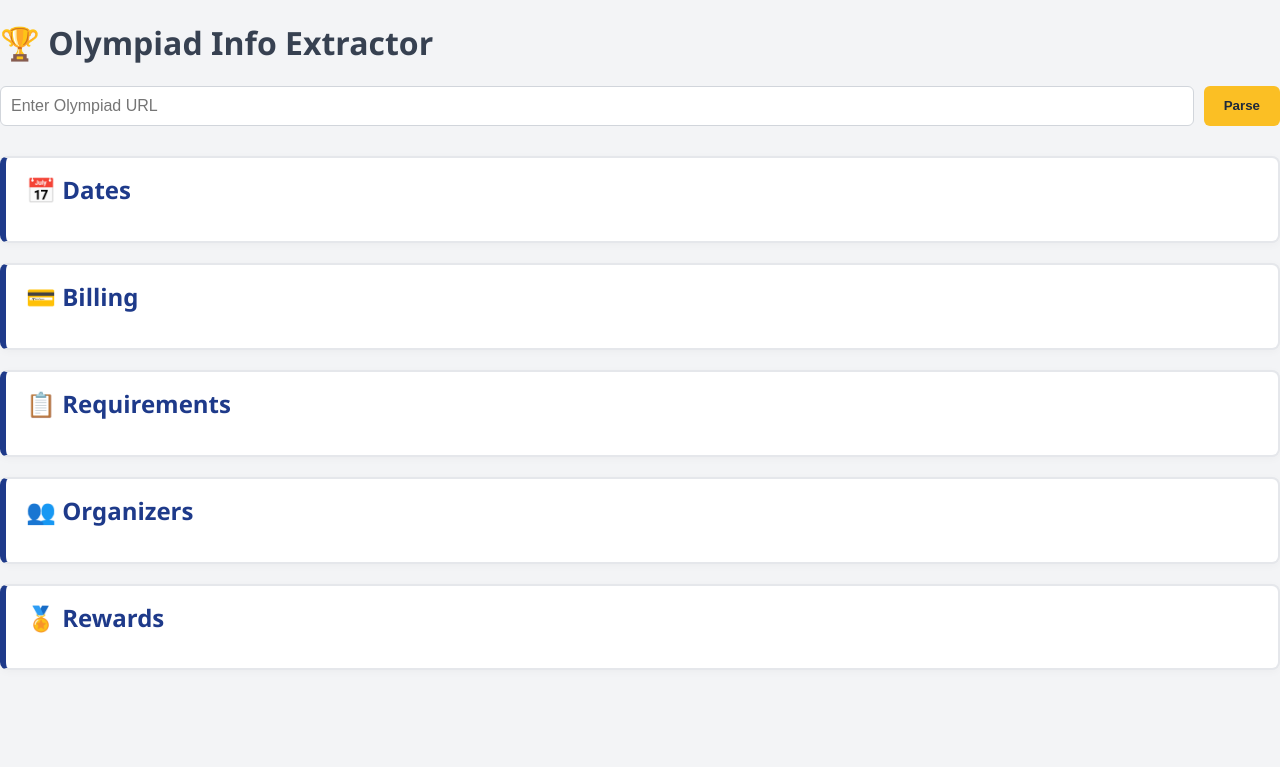
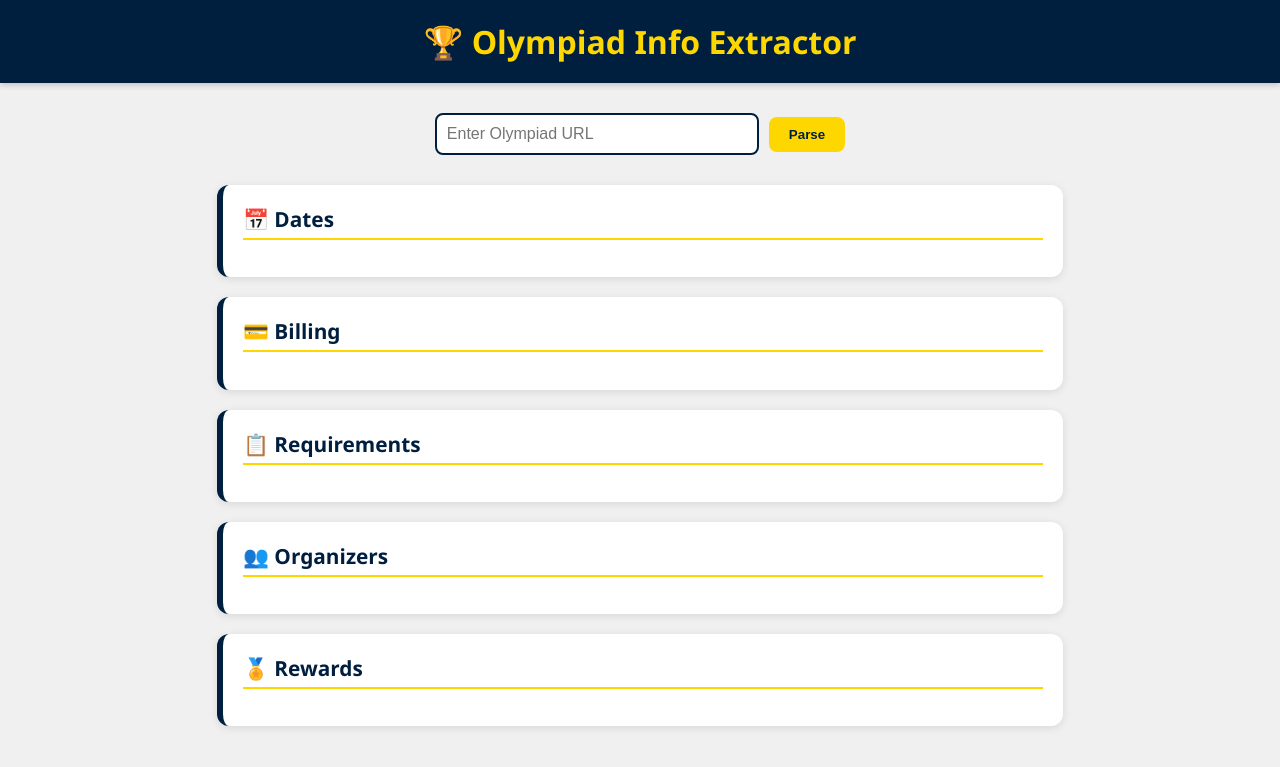
Before and after one commit to Cod-eer/Olympiad-calendar, a Flask app: page / in a window 1280 px wide. Shown: the top 767 px of the page. Run offline with Flask 3, Linux system fonts and the light colour scheme.

```diff
--- a/app.py
+++ b/app.py
@@ -1,11 +1,14 @@
 from flask import Flask, render_template, jsonify, request
+from flask_sqlalchemy import SQLAlchemy
 from dotenv import load_dotenv
 from pathlib import Path
 import os
+import time
 import backend.app.scraper as scraper
 import requests
 
 load_dotenv(dotenv_path=Path("config/.env"))
+
 
 
 
@@ -14,6 +17,28 @@ app = Flask(
     template_folder="frontend/source/pages/templates",
     static_folder="frontend/static",
 )
+
+app.config['SQLALCHEMY_DATABASE_URI'] = 'sqlite:///calendar.db'
+app.config['SQLALCHEMY_TRACK_MODIFICATIONS'] = False
+db = SQLAlchemy(app)
+
+class OlympiadEvent(db.Model):
+    id = db.Column(db.Integer, primary_key=True)
+    url = db.Column(db.String(500), nullable=False)
+    title = db.Column(db.String(200), nullable=False)
+    date = db.Column(db.String(100), nullable=True)
+
+    def to_dict(self):
+        return {
+            "id": self.id,
+            "url": self.url,
+            "title": self.title,
+            "date": self.date,
+        }
+
+    def __repr__(self):
+        return '<Event %r>' % self.id
+
 
 app.config["OPENAI_API_KEY"] = os.getenv("OPENAI_API_KEY")
 @app.route("/", methods=["GET", "POST"])
--- a/frontend/source/pages/templates/landing.html
+++ b/frontend/source/pages/templates/landing.html
@@ -62,7 +62,19 @@
 
         function buildList(items) {
           if (!items || items.length === 0) return `<p>Not specified</p>`;
-          const list = items.map((item) => `<li>${item}</li>`).join("");
+          let list = "";
+          for (let i = 0; i < items.length; i++) {
+            if (typeof items[i] === "string") {
+              list += `<li>${items[i]}</li>`;
+            } else {
+              list += `<li>${items[i]["main"]}</li>`;
+              let nested = "";
+              for (const n of items[i]["subitems"]) {
+                nested += `<li>${n}</li>`;
+              }
+              list += `<ul>${nested}</ul>`;
+            }
+          }
           return `<ul>${list}</ul>`;
         }
 
--- a/frontend/static/style.css
+++ b/frontend/static/style.css
@@ -1,95 +1,94 @@
-/* Base layout */
+/* Global Styles */
 body {
+  font-family: "Segoe UI", Tahoma, Geneva, Verdana, sans-serif;
+  background-color: #f0f0f0;
+  color: #333;
   margin: 0;
   padding: 0;
-  font-family: 'Segoe UI', sans-serif;
-  background-color: #F3F4F6; /* Light Gray */
-  color: #374151; /* Slate Gray */
 }
 
 /* Header */
-header {
-  background-color: #1E3A8A; /* Navy Blue */
-  color: white;
+h1 {
+  background-color: #001f3f;
+  color: #ffd700;
   padding: 20px;
   text-align: center;
-  font-size: 1.8em;
-  font-weight: bold;
+  margin: 0;
+  font-size: 2em;
+  box-shadow: 0 2px 6px rgba(0, 0, 0, 0.2);
 }
 
-/* Main content wrapper */
-.container {
-  max-width: 800px;
-  margin: 40px auto;
-  padding: 0 20px;
-}
-
-/* Search form */
+/* Form Styling */
 form {
   display: flex;
+  justify-content: center;
+  align-items: center;
+  margin: 30px auto;
   gap: 10px;
-  margin-bottom: 30px;
 }
 
 input[type="text"] {
-  flex: 1;
+  width: 300px;
   padding: 10px;
-  border: 1px solid #D1D5DB;
-  border-radius: 6px;
+  border: 2px solid #001f3f;
+  border-radius: 8px;
   font-size: 1em;
 }
 
 button {
   padding: 10px 20px;
-  background-color: #FBBF24; /* Gold */
+  background-color: #ffd700;
   border: none;
-  border-radius: 6px;
-  color: #1E293B;
-  font-weight: 600;
+  border-radius: 8px;
+  font-weight: bold;
   cursor: pointer;
-  transition: background-color 0.2s ease;
+  color: #001f3f;
+  transition: background-color 0.3s;
 }
 
 button:hover {
-  background-color: #F59E0B;
+  background-color: #e6c200;
 }
 
-/* Result boxes */
+/* Boxes */
 .box {
   background-color: white;
-  border: 2px solid #E5E7EB;
-  border-left: 6px solid #1E3A8A;
-  border-radius: 8px;
-  padding: 15px 20px;
-  margin-bottom: 20px;
-  box-shadow: 0 2px 8px rgba(0,0,0,0.03);
+  border-left: 6px solid #001f3f;
+  border-radius: 12px;
+  box-shadow: 0 2px 8px rgba(0, 0, 0, 0.1);
+  margin: 20px auto;
+  max-width: 800px;
+  padding: 20px;
 }
 
 .box h2 {
+  color: #001f3f;
   margin-top: 0;
-  color: #1E3A8A;
+  font-size: 1.3em;
+  border-bottom: 2px solid #ffd700;
+  padding-bottom: 5px;
 }
 
-.box ul {
+/* List Styling */
+ul {
   padding-left: 20px;
 }
 
-.box li {
-  margin: 8px 0;
+li {
+  font-family:'Lucida Sans';
+  font-size: 1rem;
+  color: #373333;
+  margin-bottom: 6px;
+  line-height: 1.4;
 }
 
-/* Error text */
-.error {
-  color: #DC2626; /* Red */
-  font-weight: bold;
-  margin-top: 10px;
+/* Responsive tweak */
+@media (max-width: 600px) {
+  input[type="text"] {
+    width: 90%;
+  }
+
+  form {
+    flex-direction: column;
+  }
 }
-
-#enter_url {
-  height: 28px;
-  padding: 4px 8px;
-  font-size: 14px;
-  width: 250px;
-  border-radius: 4px;
-  border: 1px solid #ccc;
-}
--- /dev/null
+++ b/init_db.py
@@ -0,0 +1,4 @@
+from app import app, db, OlympiadEvent # make sure this line is present!
+
+with app.app_context():
+    db.create_all()
```
Also changed, not shown: backend/app/scraper.py (+9 -5 lines), instance/calendar.db (added).
